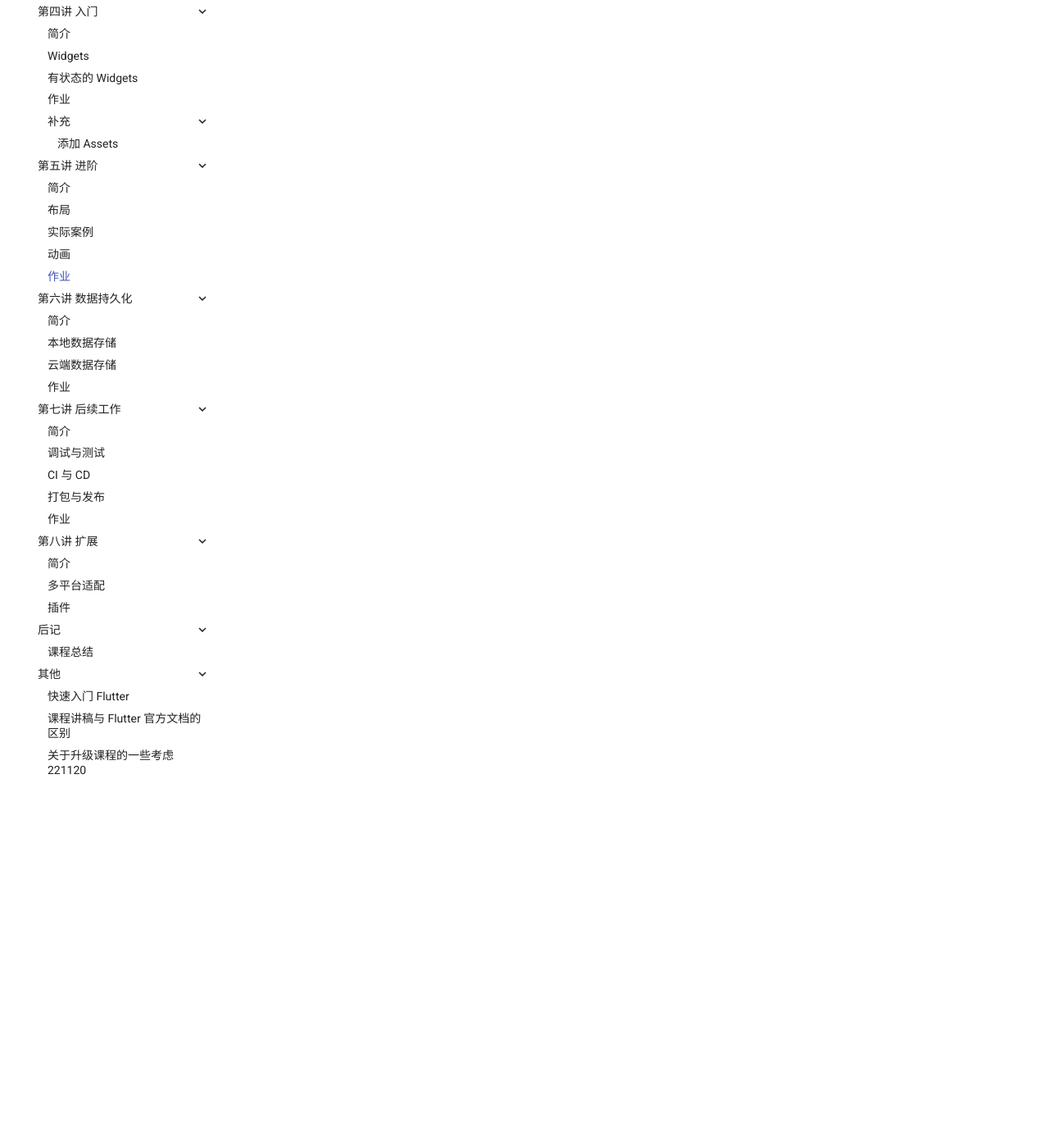
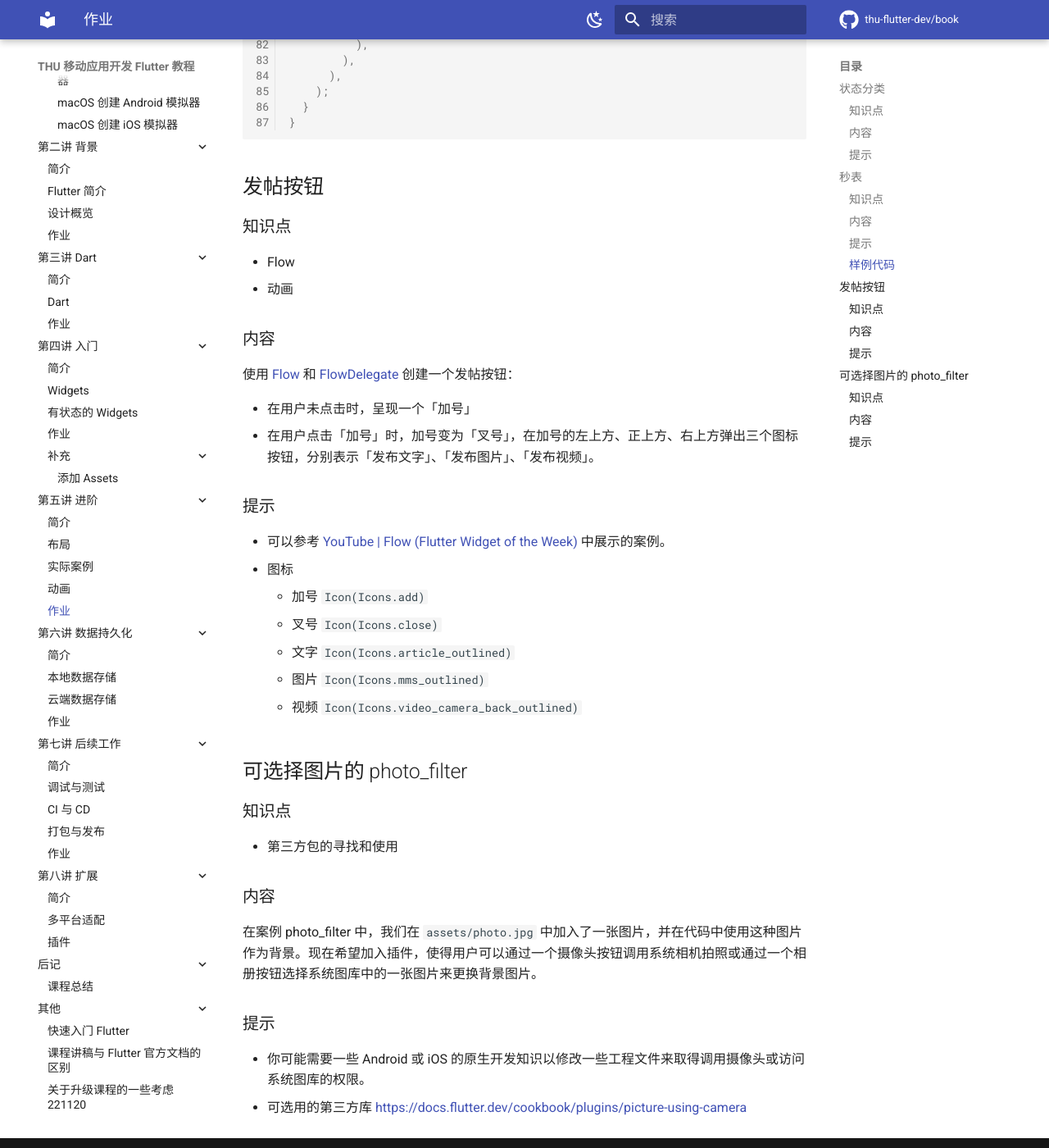
Before and after one commit to thu-mobile-dev/book, an MkDocs documentation site: the page built from docs/LECTURE/5/homework.md, in a window 1280 px wide and 1400 px high, scrolled down 3060 px. Shown: the whole window at 82% size. Built offline with MkDocs 1.6.1 and Material for MkDocs 9.7.7, drawn with Linux system fonts in a browser that asks for light colours; comment, search, counter and statistics services are not loaded; some of the changed text lies outside the part shown.

Commit message:
add hw 5

````diff
--- a/docs/LECTURE/5/homework.md
+++ b/docs/LECTURE/5/homework.md
@@ -1,8 +1,27 @@
 # 作业
 
-- 分类题：哪些数据属于 widget 状态、app 状态、持久存储的数据
-- 找几个比较炫酷的 Animation 的例子，让同学实现一下
-- 试着用 https://docs.flutter.dev/cookbook/plugins/picture-using-camera 更新上课讲的图片滤镜案例，而不是使用一张固定的图片
+## 状态分类
+
+### 知识点
+
+- 状态
+
+### 内容
+
+下面列举了一些实际中可能遇到的状态，请对其进行分类，并在括号中写出理由。（分类并不绝对，言之有理即可。）
+
+Widget 状态：`_____`，应用状态：`_____`，持久存储的数据：`_____`。
+
+- A 时钟应用的闹钟列表
+- B 相机应用中由摄像头实时捕捉的当前帧
+- C 搜索引擎输入框中的文字
+- D 相册中的图片
+- E 用户的登录状态
+
+### 提示
+
+- 可以先判断需要持久存储的状态，这类状态在应用关闭、甚至重启之后都仍然保留。
+- 接下来根据一个状态是否全局用到或是否短暂来决定是 Widget 状态还是应用状态。
 
 ## 秒表
 
@@ -11,7 +30,7 @@
 - `Animation<double>` 中 `[0.0, 1.0]` 的映射关系
 - `AnimationController` 的熟练使用
 
-### 要求
+### 内容
 
 只使用一个 `Animation<double>` 或 `AnimationController` 创建一个 60 秒转一圈的秒表。
 
@@ -115,3 +134,42 @@
   }
 }
 ```
+
+## 发帖按钮
+
+### 知识点
+
+- Flow
+- 动画
+
+### 内容
+
+使用 [Flow](https://api.flutter.dev/flutter/widgets/Flow-class.html) 和 [FlowDelegate](https://api.flutter.dev/flutter/rendering/FlowDelegate-class.html) 创建一个发帖按钮：
+
+- 在用户未点击时，呈现一个「加号」
+- 在用户点击「加号」时，加号变为「叉号」，在加号的左上方、正上方、右上方弹出三个图标按钮，分别表示「发布文字」、「发布图片」、「发布视频」。
+
+### 提示
+
+- 可以参考 [YouTube | Flow (Flutter Widget of the Week)](https://www.youtube.com/watch?v=NG6pvXpnIso) 中展示的案例。
+- 图标
+    - 加号 `Icon(Icons.add)`
+    - 叉号 `Icon(Icons.close)`
+    - 文字 `Icon(Icons.article_outlined)`
+    - 图片 `Icon(Icons.mms_outlined)`
+    - 视频 `Icon(Icons.video_camera_back_outlined)`
+
+## 可选择图片的 photo_filter
+
+### 知识点
+
+- 第三方包的寻找和使用
+
+### 内容
+
+在案例 photo_filter 中，我们在 `assets/photo.jpg` 中加入了一张图片，并在代码中使用这种图片作为背景。现在希望加入插件，使得用户可以通过一个摄像头按钮调用系统相机拍照或通过一个相册按钮选择系统图库中的一张图片来更换背景图片。
+
+### 提示
+
+- 你可能需要一些 Android 或 iOS 的原生开发知识以修改一些工程文件来取得调用摄像头或访问系统图库的权限。
+- 可选用的第三方库 <https://docs.flutter.dev/cookbook/plugins/picture-using-camera>
````
Also changed, not shown: docs/LECTURE/5/main-examples.md (+4 -4 lines), docs/LECTURE/5/images-photo-filter/debug.png (renamed from docs/LECTURE/5/images-photo-fliter/debug.png), 1 other file.
